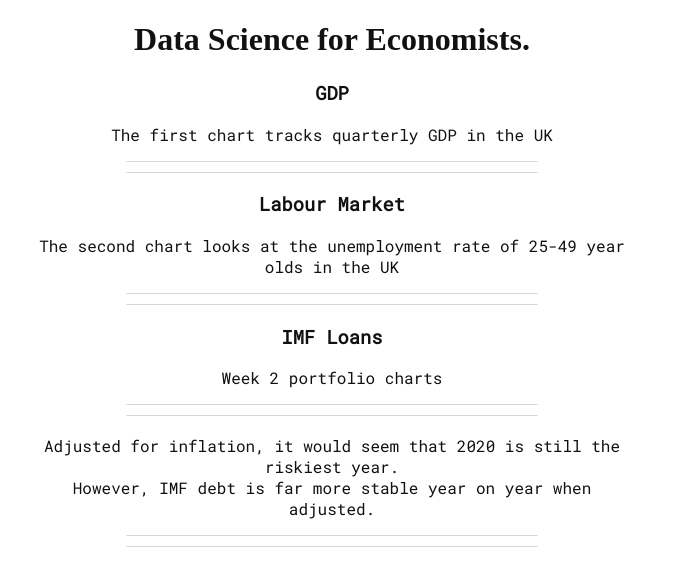
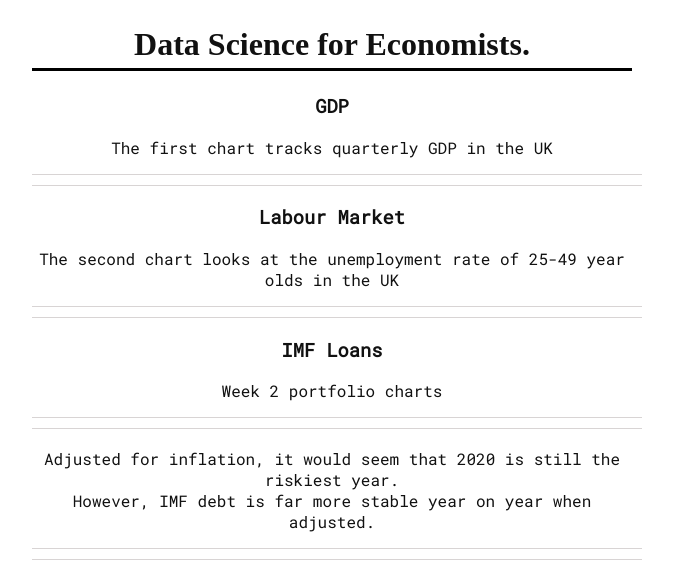
Before and after one commit to SLBlundell/slblundell.github.io, a plain HTML site: page index.html in a window 1280 px wide. Shown: the whole page, without its empty margins (308-981 px from the left). Drawn offline with Linux system fonts and the light colour scheme; a script that the page names is missing.

Commit message:
underlined title

```diff
--- a/index.css
+++ b/index.css
@@ -21,6 +21,8 @@ h1{
     src: url('Gza-Super.woff2') format('woff2');
     font-size: xx-large;
     text-align: center;
+    border-bottom: 3px solid #000000;
+    padding: 5px;
 }
 
 h3, p{
@@ -38,14 +40,12 @@ h3, p{
 
 /* Set the apperance of the class, chart */
 .chart{
-    width: 400px;
+    width: 600px;
     margin-left: auto;
     margin-right: auto;
     padding: 5px;
     border-top:    1px solid  #d8d4d4;
-    border-right:  1px solid #ffffff;
     border-bottom: 1px solid #d8d4d4;
-    border-left:   1px solid  #ffffff;
 
 
 }
```
